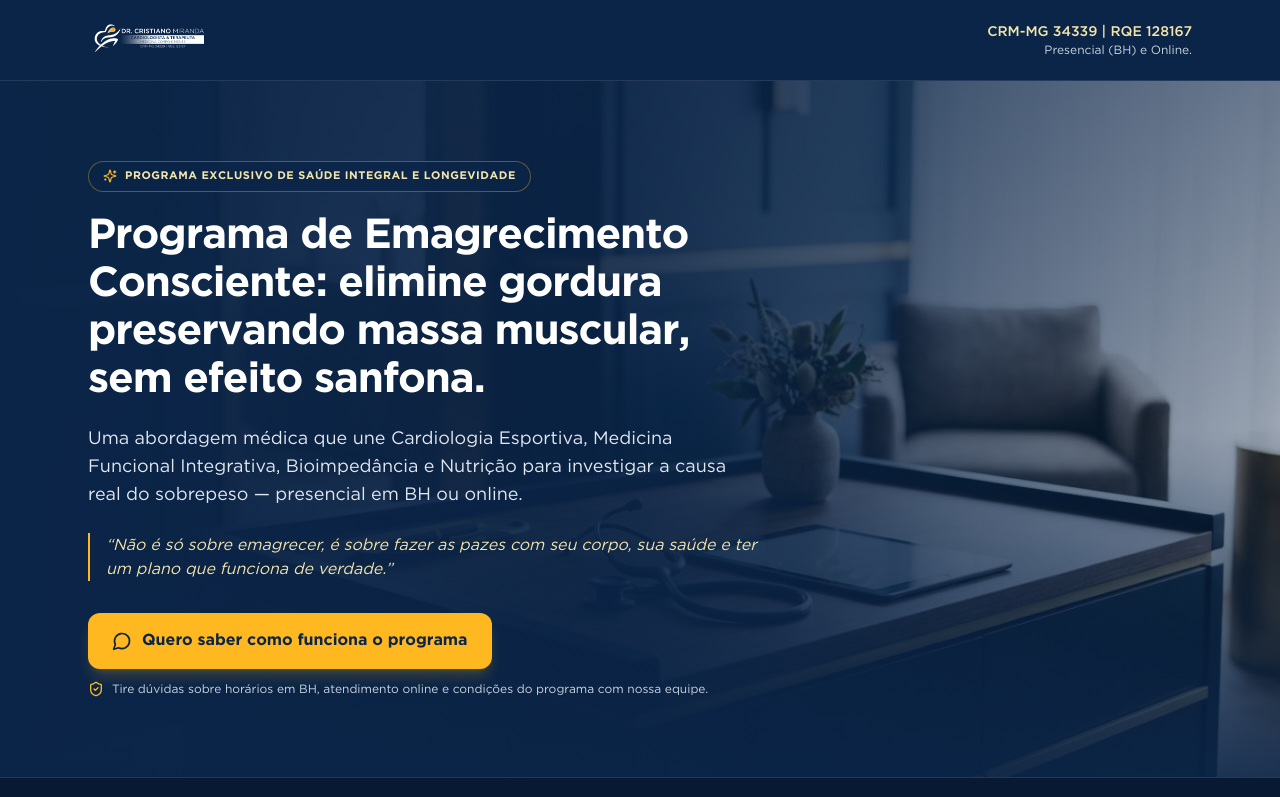
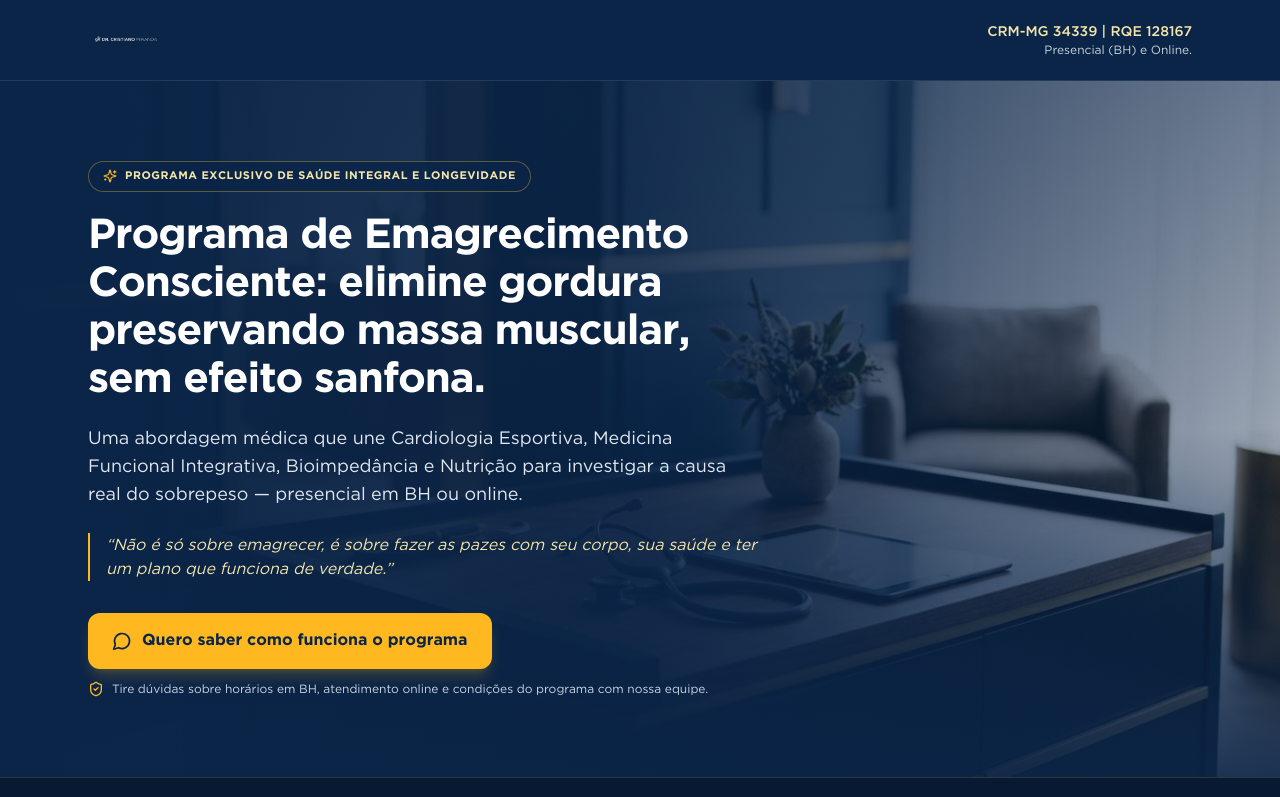
Before and after one commit to sigmidiabh/lp-dr-cristiano-miranda-, a React (Vite) app: page /emagrecimento in a window 1280 px wide. Shown: the top 797 px of the page. Built offline with nearby package versions, Linux system fonts and the light colour scheme.

Commit message:
style: atualiza logo branco no cabecalho

```diff
--- a/src/pages/EmagrecimentoPage.tsx
+++ b/src/pages/EmagrecimentoPage.tsx
@@ -32,7 +32,7 @@ export const EmagrecimentoPage: React.FC = () => {
       <header className="bg-brand-navy border-b border-white/10">
         <div className="mx-auto flex max-w-6xl items-center justify-between px-4 py-4 sm:px-6">
           <img
-            src="/brand/logo-negativo-dourado.png"
+            src="/brand/logo-facelift-branco.png"
             alt="Dr. Cristiano Miranda"
             className="h-10 w-auto object-contain sm:h-12"
           />
```
Also changed, not shown: public/brand/logo-facelift-branco.png (added).
